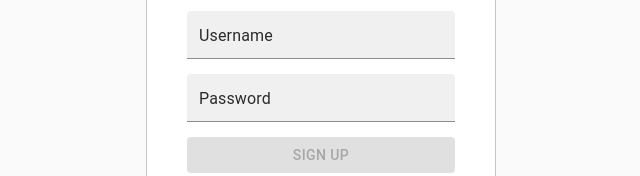
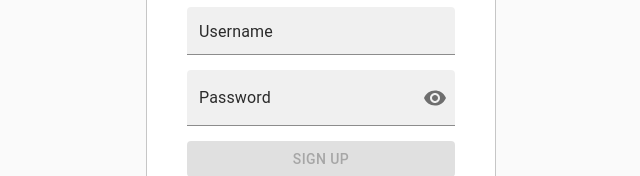
Before and after one commit to SashaChish/memory, a React (Create React App) app: page / in a window 1280 px wide. Shown: the part 364-540 px from the top of the page, without its empty margins (319-959 px from the left). Built offline with nearby package versions, Linux system fonts and the light colour scheme.

Commit message:
add password toggle

```diff
--- a/src/components/Input/Input.jsx
+++ b/src/components/Input/Input.jsx
@@ -1,8 +1,22 @@
 import PropTypes from 'prop-types';
+import { useState } from 'react';
+import { Visibility, VisibilityOff } from '@mui/icons-material';
+import {
+	FilledInput,
+	FormControl,
+	IconButton,
+	InputAdornment,
+} from '@mui/material';
 
-import { CustomTextField } from './Input.style';
+import { CustomInputLabel, CustomTextField } from './Input.style';
 
 export const Input = ({ input, label, type }) => {
+	const [showPassword, setShowPassword] = useState(false);
+
+	const handleClickShowPassword = () => {
+		setShowPassword(!showPassword);
+	};
+
 	const setMUIColor = () => {
 		if (!input.isDirty) return '';
 		if (input.inputValid) {
@@ -19,6 +33,8 @@ export const Input = ({ input, label, type }) => {
 	};
 
 	return (
+		<>
+			{type !== 'password' ? (
 				<CustomTextField
 					onBlur={input.onBlur}
 					onChange={input.onChange}
@@ -31,6 +47,31 @@ export const Input = ({ input, label, type }) => {
 					customcolor={setCustomColor()}
 					fullWidth
 				/>
+			) : (
+				<FormControl variant='filled' color={setMUIColor()} fullWidth>
+					<CustomInputLabel
+						htmlFor='filled-password'
+						customcolor={setCustomColor()}
+					>
+						Password
+					</CustomInputLabel>
+					<FilledInput
+						id='filled-password'
+						type={showPassword ? 'text' : 'password'}
+						value={input.value}
+						onChange={input.onChange}
+						onBlur={input.onBlur}
+						endAdornment={
+							<InputAdornment position='end'>
+								<IconButton onClick={handleClickShowPassword} edge='end'>
+									{showPassword ? <VisibilityOff /> : <Visibility />}
+								</IconButton>
+							</InputAdornment>
+						}
+					/>
+				</FormControl>
+			)}
+		</>
 	);
 };
 
--- a/src/components/Input/Input.style.js
+++ b/src/components/Input/Input.style.js
@@ -1,4 +1,4 @@
-import { TextField } from '@mui/material';
+import { InputLabel, TextField } from '@mui/material';
 import { styled } from '@mui/system';
 
 export const CustomTextField = styled(TextField)`
@@ -6,3 +6,7 @@ export const CustomTextField = styled(TextField)`
 		color: ${({ customcolor }) => customcolor};
 	}
 `;
+
+export const CustomInputLabel = styled(InputLabel)`
+	color: ${({ customcolor }) => customcolor};
+`;
```
Lines whose indentation alone changed are shown as unchanged.
